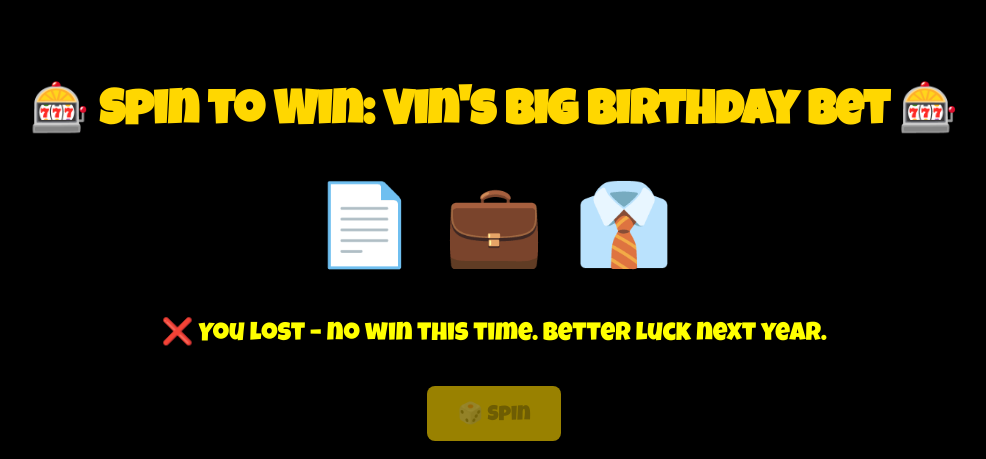
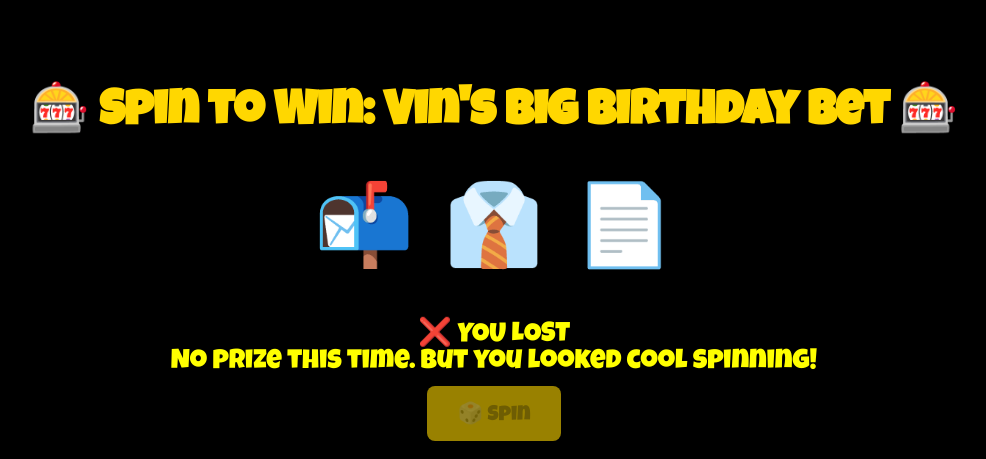
Before and after one commit to mallen1018/vin-vegas-slots, a plain HTML site: page index.html in a window 1280 px wide. Both pictures are taken after a click on the button "🎲 Spin". Shown: the top 459 px of the page, without its empty margins (146-1132 px from the left). Drawn offline with Linux system fonts and the light colour scheme.

Commit message:
Update index.html

```diff
--- a/index.html
+++ b/index.html
@@ -1,10 +1,9 @@
-
 <!DOCTYPE html>
 <html lang="en">
 <head>
   <meta charset="UTF-8" />
   <meta name="viewport" content="width=device-width, initial-scale=1.0"/>
-  <title>Spin to Win: Vin's Big Birthday Bet</title>
+  <title>🎰 Spin to Win: Vin's Big Birthday Bet 🎰</title>
   <link href="https://fonts.googleapis.com/css2?family=Luckiest+Guy&display=swap" rel="stylesheet">
   <style>
     body {
@@ -16,6 +15,7 @@
     }
     h1 {
       font-size: 3rem;
+      margin-bottom: 10px;
     }
     .slot-container {
       display: flex;
@@ -34,10 +34,11 @@
       100% { transform: scale(1); }
     }
     #result {
-      font-size: 1.6rem;
+      font-size: 1.7rem;
       margin-top: 20px;
       color: yellow;
       min-height: 60px;
+      white-space: pre-line;
     }
     #share-message {
       font-size: 1.2rem;
@@ -77,41 +78,72 @@
   <img id="vin-image" src="vin-vegas.png" alt="Welcome to Vin Vegas" />
 
   <script>
-    const symbols = ["📬", "👔", "💼", "📄", "🍕"];
-    const prizes = {
-      "👔👔👔": "🎉 JACKPOT: VIN’S PROXY – Acting COO status: unlocked. Your reign lasts one hour. Please don't break anything.",
-      "👔👔": "🎉 WINNER: TASKMASTER PASS – Hand off one annoying task today. Doesn't matter if it’s minor - just point and assign like a true boss.",
-      "📬📬": "🎉 WINNER: INBOX IMMUNITY – No one can assign you new tasks for 1 hour.",
-      "📄📄": "🎉 WINNER: SOURCING STRATEGIST SUPREME – Your moment has come. Pitch one wild sourcing idea to Rob - no idea too bold, too weird, or too likely to accidentally work.",
-      "💼💼": "🎉 WINNER: THE GREAT TRADE – Swap one task with anyone on the team.",
-      "🍕🍕": "🎉 WINNER: TEAMS CHAT SHOUTOUT STAR – You get a mandatory team-wide public praise post."
+    const symbols = ["📬", "👔", "💼", "📄", "🍕", "👔", "📬", "🍕", "💼", "📄"];
+
+    const jackpotPrize = {
+      title: "🎉 JACKPOT: VIN’S PROXY",
+      detail: "You're the acting C.O.O. for 1 hour.\n(Please don't break anything.)"
     };
 
+    const twoMatchPrizePool = [
+      {
+        title: "🎉 WINNER: TASKMASTER PASS",
+        detail: "Delegate one small task to anyone today — your call."
+      },
+      {
+        title: "🎉 WINNER: INBOX IMMUNITY",
+        detail: "No one can assign you new tasks for 1 hour. Breathe easy."
+      },
+      {
+        title: "🎉 WINNER: SOURCING STRATEGIST SUPREME",
+        detail: "Pitch a wild sourcing idea to Rob — and watch him try to process it."
+      },
+      {
+        title: "🎉 WINNER: THE GREAT TRADE",
+        detail: "Choose a coworker. Trade one task. No takebacks."
+      },
+      {
+        title: "🎉 WINNER: TEAMS CHAT SHOUTOUT STAR",
+        detail: "You get mandatory team-wide praise in the group chat. Gloat freely."
+      },
+      {
+        title: "🎉 WINNER: 5-MIN PASS",
+        detail: "Use it to stretch, snack, or vibe. Clock starts now."
+      },
+      {
+        title: "🎉 WINNER: MESSAGE SHIELD",
+        detail: "You're officially protected from “Hey, quick question…” messages for the next hour."
+      }
+    ];
+
     function spinSlots() {
-      let slots = [document.getElementById("slot1"), document.getElementById("slot2"), document.getElementById("slot3")];
-      let results = [];
+      const slots = [document.getElementById("slot1"), document.getElementById("slot2"), document.getElementById("slot3")];
+      const results = [];
+
       for (let i = 0; i < 3; i++) {
         let symbol = symbols[Math.floor(Math.random() * symbols.length)];
         slots[i].textContent = symbol;
         results.push(symbol);
       }
 
-      let resultText = "❌ You lost – no win this time. Better luck next year.";
+      let resultText = "❌ YOU LOST\nNo prize this time. But you looked cool spinning!";
       let shareText = "";
 
       const counts = {};
       results.forEach(r => counts[r] = (counts[r] || 0) + 1);
+
       for (const symbol in counts) {
         if (counts[symbol] === 3 && symbol === "👔") {
-          resultText = prizes["👔👔👔"];
-          shareText = "Don’t forget to brag a little – let the team know you hit the jackpot!";
-        } else if (counts[symbol] === 2) {
-          const key = symbol + symbol;
-          if (prizes[key]) {
-            resultText = prizes[key];
-            shareText = "You earned it – go share your win with the team!";
-          }
+          resultText = `${jackpotPrize.title}\n\n${jackpotPrize.detail}`;
+          shareText = "💬 Share your big win with the team!";
+          break;
         }
+      }
+
+      if (!resultText.includes("JACKPOT") && Object.values(counts).includes(2)) {
+        const randomPrize = twoMatchPrizePool[Math.floor(Math.random() * twoMatchPrizePool.length)];
+        resultText = `${randomPrize.title}\n\n${randomPrize.detail}`;
+        shareText = "💬 Let the team know what you won!";
       }
 
       document.getElementById("result").textContent = resultText;
```
